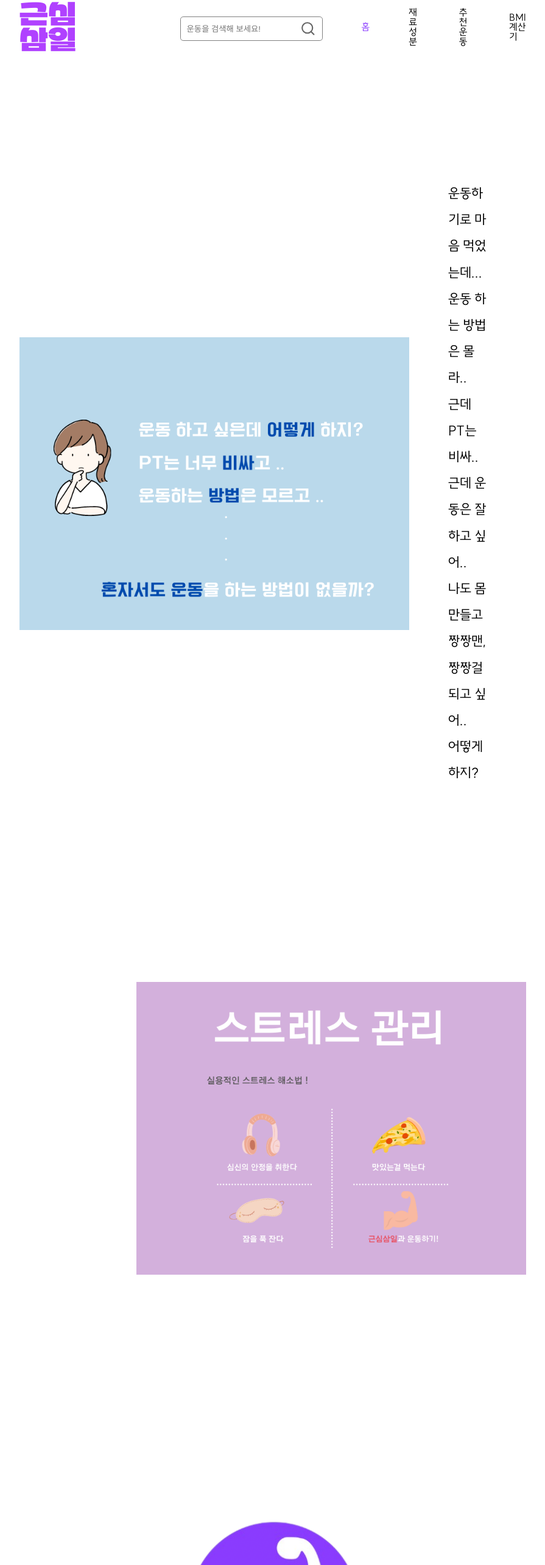
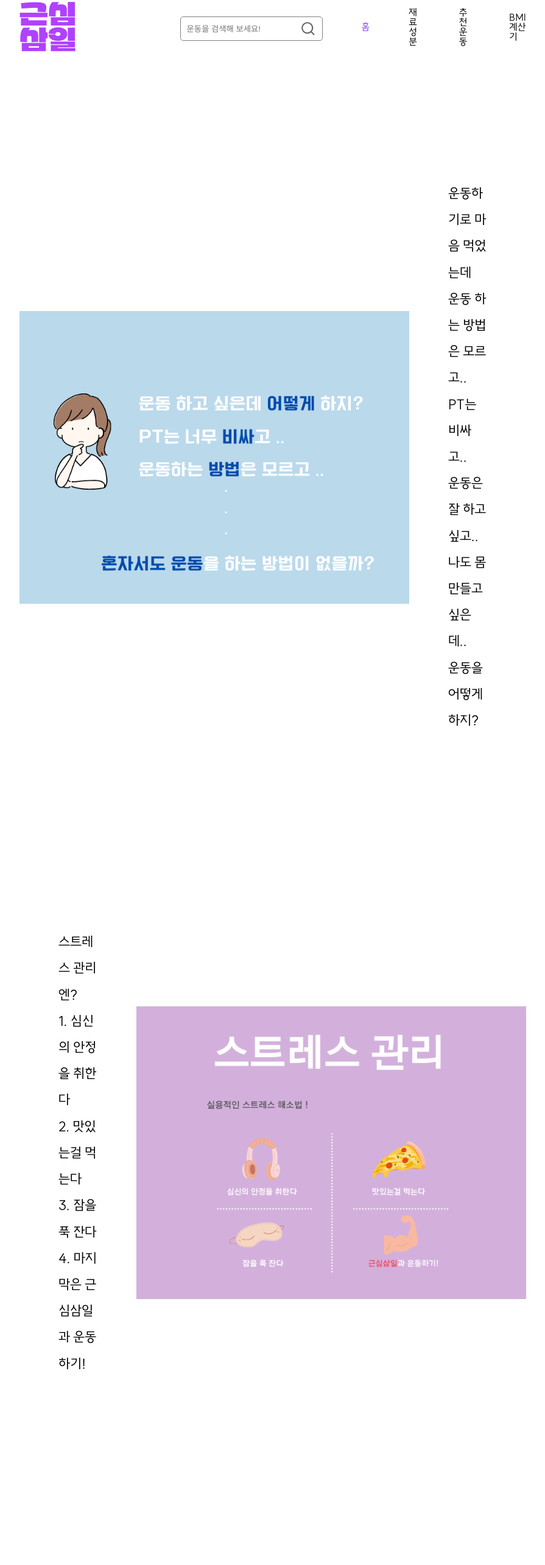
Before and after one commit to seonyeong719/GeunSim-Sam-il, a React (Vite) app: page / in a window 1280 px wide. Shown: the top 2566 px of the page at 61% size, without its empty margins (192-1087 px from the left). Built offline with nearby package versions, Linux system fonts and the light colour scheme; no server answers.

Commit message:
:sparkles: Feat: 짜잘한 부분 수정

```diff
--- a/src/pages/home.tsx
+++ b/src/pages/home.tsx
@@ -14,16 +14,26 @@ function HomePage() {
       <S.Wrapper>
         <S.Img1Wrap>
           <S.Img1 data-aos="fade-right" src="../../public/Img/운동고민.png" />
-          <S.Content>
-            운동하기로 마음 먹었는데... <br />
-            운동 하는 방법은 몰라.. <br />
-            근데 PT는 비싸.. <br /> 근데 운동은 잘 하고 싶어.. <br /> 나도 몸 만들고 짱짱맨, 짱짱걸
-            되고 싶어..
-            <br /> 어떻게 하지?
+          <S.Content data-aos="fade-right">
+            운동하기로 마음 먹었는데 <br />
+            운동 하는 방법은 모르고..
+            <br />
+            PT는 비싸고.. <br />
+            운동은 잘 하고 싶고.. <br /> 나도 몸 만들고 싶은데..
+            <br />
+            운동을 어떻게 하지?
           </S.Content>
         </S.Img1Wrap>
         <S.Img2Wrap>
-          <S.Content></S.Content>
+          <S.Content data-aos="fade-left">
+            스트레스 관리엔?
+            <br />
+            1. 심신의 안정을 취한다 <br />
+            2. 맛있는걸 먹는다
+            <br />
+            3. 잠을 푹 잔다 <br />
+            4. 마지막은 근심삼일과 운동하기!
+          </S.Content>
           <S.Img2 data-aos="fade-left" src="../../public/Img/스트레스 관리.png" />
         </S.Img2Wrap>
         <S.Img3Wrap>
--- a/src/styles/common.ts
+++ b/src/styles/common.ts
@@ -39,7 +39,7 @@ export const FlexSpaceBetween = css`
 export const GridAllCenter = css`
   display: grid;
   justify-items: center;
-  align-items: center;
+  /* align-items: center; */
 `;
 
 export const GridColumn = (num: number) => css`
```
